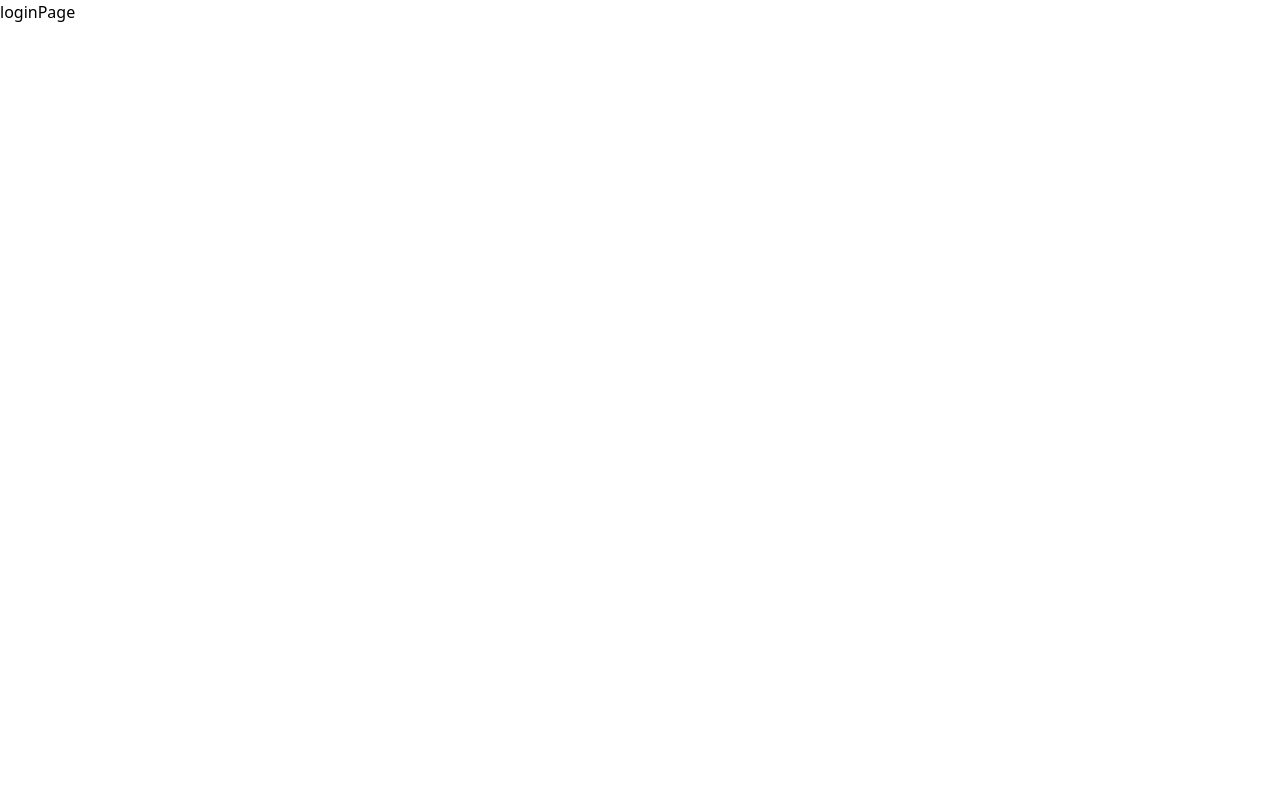
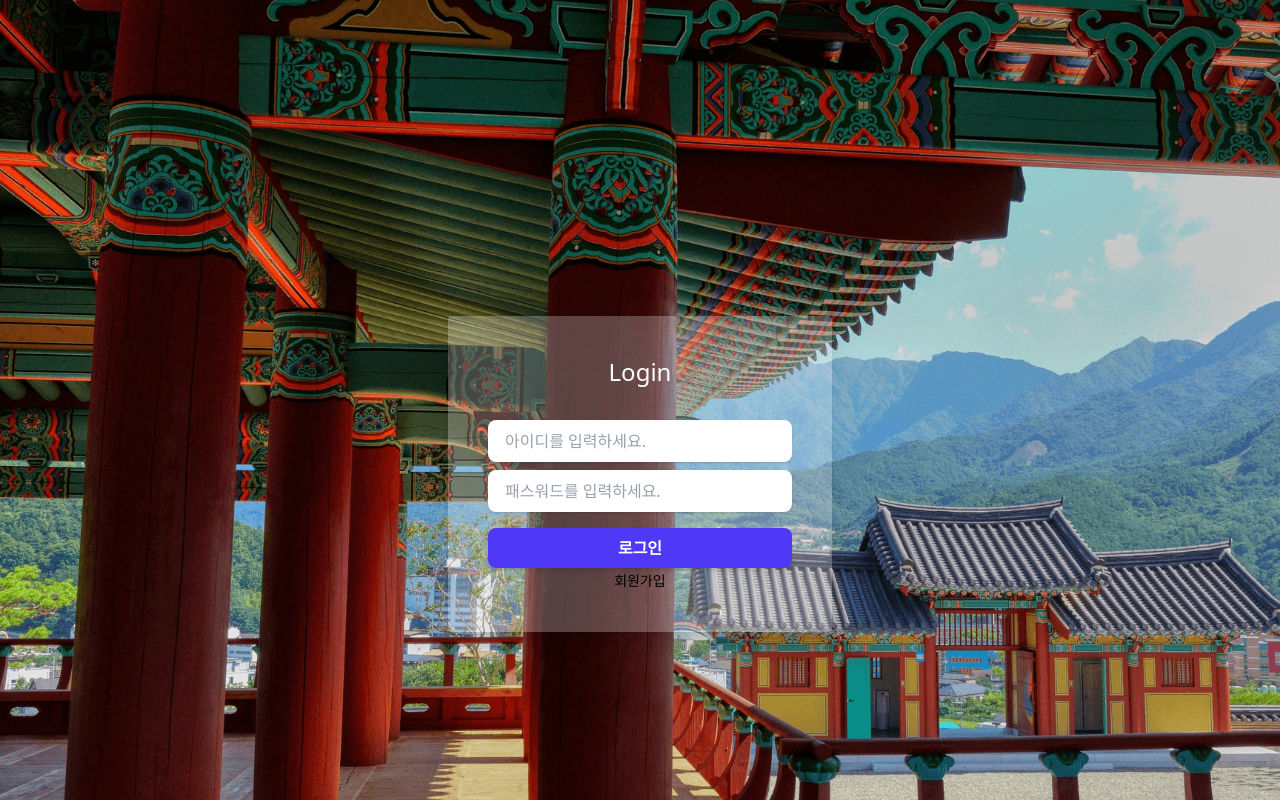
Before and after one commit to MoonChaeWoo/react-fsd-kit, a React (Vite) app: page /login in a window 1280 px wide. Built offline with nearby package versions, Linux system fonts and the light colour scheme.

Commit message:
로그인 feature 및 페이지 베이스 작성

```diff
--- /dev/null
+++ b/src/features/Auth/UserAuth.jsx
@@ -0,0 +1,10 @@
+import useLogin from './model/useLogin.js';
+import LoginForm from "./ui/LoginForm.jsx";
+
+const UserAuth = () => {
+    const loginProps = useLogin();
+
+    return <LoginForm {...loginProps}/>;
+};
+
+export default UserAuth;
--- /dev/null
+++ b/src/features/Auth/api/loginApi.js
@@ -0,0 +1,8 @@
+import axios from 'axios';
+
+const loginApi = async (id, password) => {
+    //return axios.post('/api/login', {id, password});
+    return true;
+};
+
+export default loginApi;
--- /dev/null
+++ b/src/features/Auth/index.js
@@ -0,0 +1 @@
+export { default as UserAuth } from "./UserAuth";
--- /dev/null
+++ b/src/features/Auth/model/useLogin.js
@@ -0,0 +1,21 @@
+import { useActionState } from 'react';
+import loginApi from '../api/loginApi';
+
+const loginFetch = async (previousState, formData) => {
+    const id = formData.get('id');
+    const password = formData.get('password');
+
+    try{
+        const response = await loginApi(id, password);
+        return {success: true, error: null, message: response};
+    }catch(e){
+        return {success: false, error: e.message, message: '로그인에 실패했습니다. 아이디와 비밀번호를 확인해주세요.”'};
+    }
+};
+
+const useLogin = () => {
+    const [state, formAction, isPending] = useActionState(loginFetch, { success: false, message: null });
+    return { state, formAction, isPending };
+};
+
+export default useLogin;
--- /dev/null
+++ b/src/features/Auth/ui/LoginForm.jsx
@@ -0,0 +1,49 @@
+const LoginForm = ({ state, formAction, isPending }) => {
+    return (
+        <form action={formAction} className="max-w-sm p-10 m-auto rounded shadow-xl bg-white/25" style={{ transform: 'translateY(100%)' }}>
+            <p className="mb-8 text-2xl font-light text-center text-white">
+                Login
+            </p>
+            <div className="mb-2">
+                <div className="relative">
+                    <input
+                        type="text"
+                        id="login-with-bg-email"
+                        autoComplete="username"
+                        className="rounded-lg border-transparent flex-1 appearance-none border border-gray-300 w-full py-2 px-4 bg-white text-gray-700 placeholder-gray-400 shadow-sm text-base focus:outline-none focus:ring-2 focus:ring-purple-600 focus:border-transparent"
+                        placeholder="아이디를 입력하세요."
+                    />
+                </div>
+            </div>
+            <div className="mb-2">
+                <div className="relative">
+                    <input
+                        type="password"
+                        id="login-with-bg-password"
+                        autoComplete="current-password"
+                        className="rounded-lg border-transparent flex-1 appearance-none border border-gray-300 w-full py-2 px-4 bg-white text-gray-700 placeholder-gray-400 shadow-sm text-base focus:outline-none focus:ring-2 focus:ring-purple-600 focus:border-transparent"
+                        placeholder="패스워드를 입력하세요."
+                    />
+                </div>
+            </div>
+            <div className="flex items-center justify-between mt-4">
+                <button
+                    type="submit"
+                    className="py-2 px-4 bg-indigo-600 hover:bg-indigo-700 focus:ring-indigo-500 focus:ring-offset-indigo-200 text-white w-full transition ease-in duration-200 text-center text-base font-semibold shadow-md focus:outline-none focus:ring-2 focus:ring-offset-2 rounded-lg"
+                >
+                    {isPending ? '로그인 중...' : '로그인'}
+                </button>
+            </div>
+            <div className="text-center">
+                <a
+                    href="#"
+                    className="right-0 inline-block text-sm font-light align-baseline text-500 hover:text-gray-800"
+                >
+                    회원가입
+                </a>
+            </div>
+        </form>
+    )
+};
+
+export default LoginForm;
--- a/src/pages/LoginPage/LoginPage.jsx
+++ b/src/pages/LoginPage/LoginPage.jsx
@@ -1,9 +1,12 @@
+import { UserAuth } from '../../features/Auth'
+import styles from './LoginPage.module.css';
+
 const LoginPage = () => {
     return (
-        <>
-            loginPage
-        </>
-    )
+        <div className={styles.loginPage}>
+            <UserAuth/>
+        </div>
+    );
 };
 
 export default LoginPage;
--- /dev/null
+++ b/src/pages/LoginPage/LoginPage.module.css
@@ -0,0 +1,5 @@
+.loginPage {
+    background-image: url('./assets/loginPage_bg.png');
+    background-size: cover;
+    min-height: 100vh;
+}
```
Also changed, not shown: src/pages/LoginPage/assets/loginPage_bg.png (added).
